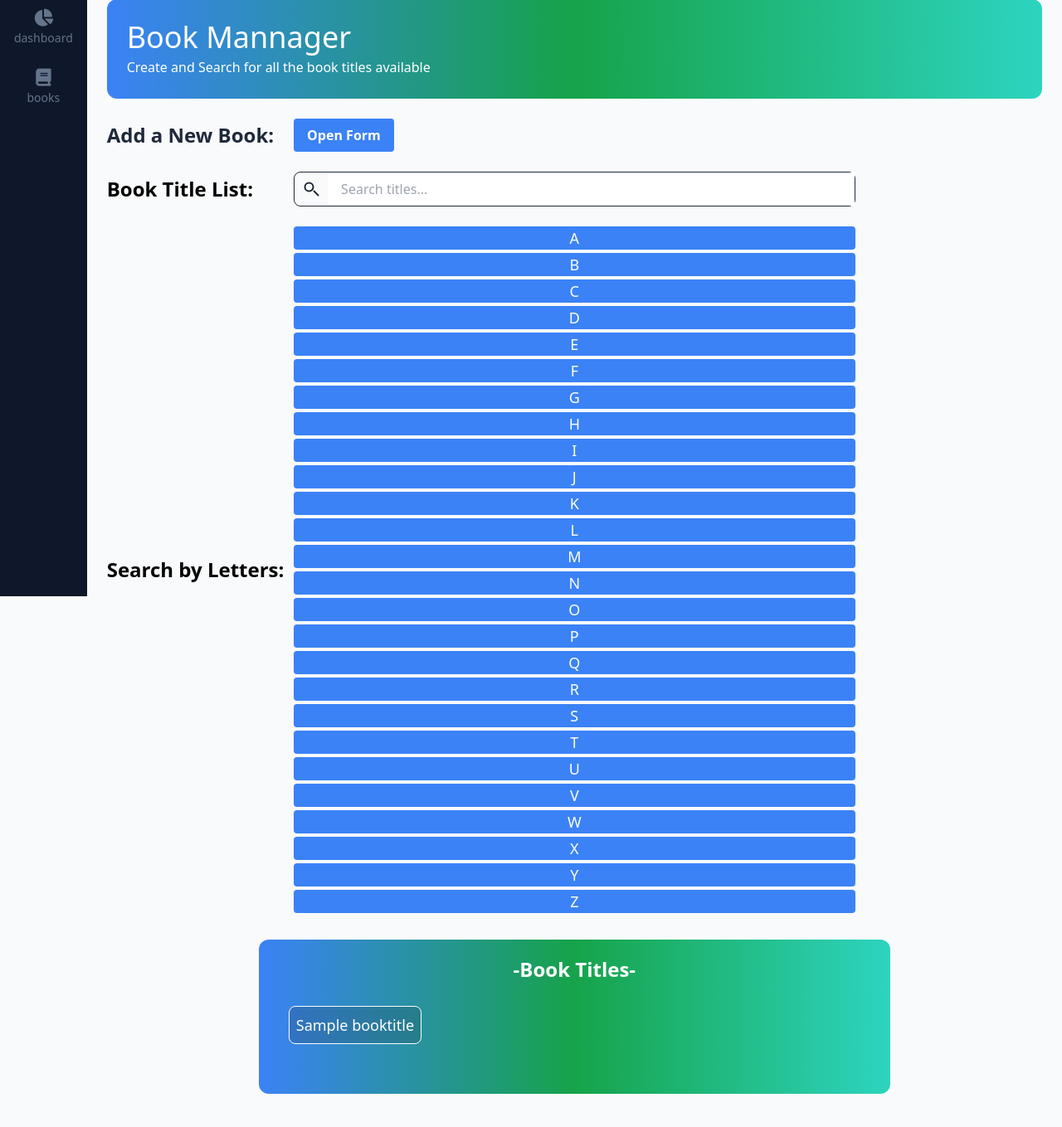
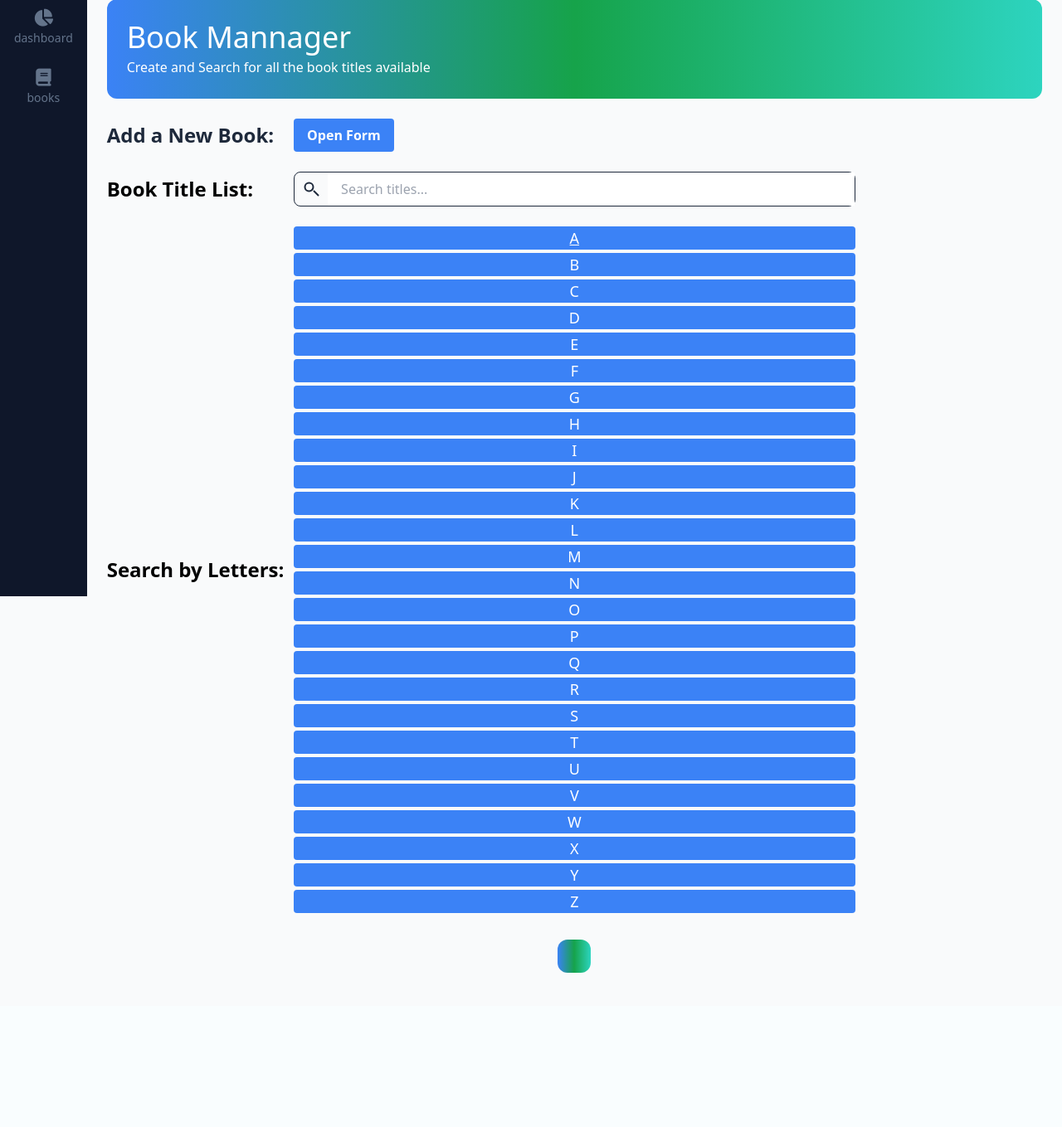
Before and after one commit to GCacho/FullStack-DjangoReactViteTailwindPostgre, a Django app: page /books/ in a window 1280 px wide. Shown: the part 81-1440 px from the top of the page at 83% size. After the commit the page ends 1254 px from the top, so only its background shows below. Run offline with Django 4.2, Linux system fonts and the light colour scheme; tables that the repository leaves empty hold one stand-in row (values such as "Sample post"); some libraries are stand-ins or nearby versions.

Commit message:
Back to tutorial

```diff
--- a/src/books/templates/books/main.html
+++ b/src/books/templates/books/main.html
@@ -70,8 +70,8 @@
             <h3 class="text-2xl font-bold rounded-lg lg:w-1/5 mb-6 lg:mb-0">Search by Letters:</h3>
             <div class="grid grid-cols-13 md:grid-cols-26 gap-1 lg:w-3/5">
                 {% for letter in letters %}
-                    <a href="#" data-letter="{{ letter }}" class="text-center px-1.5 py-.5 bg-blue-500 text-xs sm:text-lg text-white rounded hover:bg-blue-700 focus:outline-none focus:ring-2 focus:ring-blue-500 focus:ring-opacity-50">
-                        {{ letter }}
+                    <a href="{% url 'books:main' letter %}" class="{% if letter == selected_letter %} underline {% endif %} text-center px-1.5 py-.5 bg-blue-500 text-xs sm:text-lg text-white rounded hover:bg-blue-700 focus:outline-none focus:ring-2 focus:ring-blue-500 focus:ring-opacity-50">
+                        {{ letter|upper }}
                     </a>
                 {% endfor %}
             </div>
@@ -84,8 +84,8 @@
                     <div class="flex flex-col items-center justify-center lg:flex-row mb-6 w-full">
                         <ul class="grid grid-cols-1  sm:grid-cols-3 md:grid-cols-4 gap-4 bg-transparent borderrounded-lg p-4">
                             {% for elmnt in qs %}
-                            <li class="book-item border bg-slate-800/20 hover:bg-purple-600 dark:hover:bg-green-600 border-white rounded-lg p-2 flex justify-center items-center" data-title-letter="{{ elmnt.title.0|lower }}">
-                                <a href="{{ elmnt.get_absolute_url }}" class="text-lg text-white">
+                            <li class="book-item border bg-slate-800/20 hover:bg-purple-600 dark:hover:bg-green-600 border-white rounded-lg p-2 flex justify-center items-center">
+                                <a href="{{ elmnt.get_absolute_url }}" class="text-lg text-white text-center">
                                     {{ elmnt.title|capfirst }}
                                 </a>
                             </li>
--- a/src/books/urls.py
+++ b/src/books/urls.py
@@ -6,7 +6,8 @@
 
 urlpatterns = [
     # Comes from books/views.py | http://127.0.0.1:8000/books/1/ example
-    path('', BookTitleListView.as_view(), name='main'),
+    path('', BookTitleListView.as_view(), {'letter':None}, name='main'),
+    path('<str:letter>/', BookTitleListView.as_view(), name='main'),
     path('<pk>/', book_title_detail_view, name='detail'), # <pk> - primary key, <str:text> - string, <slug> - slug
 
 ]
--- a/src/books/views.py
+++ b/src/books/views.py
@@ -1,3 +1,4 @@
+from typing import Any
 from django.shortcuts import render
 from .models import BookTitle
 from django.views.generic import ListView, FormView
@@ -8,8 +9,6 @@
 
 class BookTitleListView(FormView, ListView):
     model = BookTitle
-    # queryset = BookTitle.objects.all()[:3] # Just send the first 3 objects
-    # queryset = BookTitle.objects.all().order_by('-created') # Reverse order
     template_name = 'books/main.html'
     context_object_name = 'qs'
     form_class = BookTitleForm
@@ -17,6 +16,10 @@
 
     def get_success_url(self): # To send the form to the DB with the correct URL
         return self.request.path
+
+    def get_queryset(self):
+        parameter = self.kwargs.get('letter') if self.kwargs.get('letter') else'a'  # Asegurándose de que esté en minúsculas
+        return BookTitle.objects.filter(title__istartswith=parameter)
 
     def form_valid(self, form): # To save the form data into the DB
         self.i_instance = form.save()
@@ -30,8 +33,9 @@
 
     def get_context_data(self, **kwargs):
         context = super().get_context_data(**kwargs)
-        letters = list(string.ascii_uppercase)
+        letters = list(string.ascii_lowercase)
         context['letters'] = letters
+        context['selected_letter'] = self.kwargs.get('letter') if self.kwargs.get('letter') else 'a'
         return context
 
 
```
